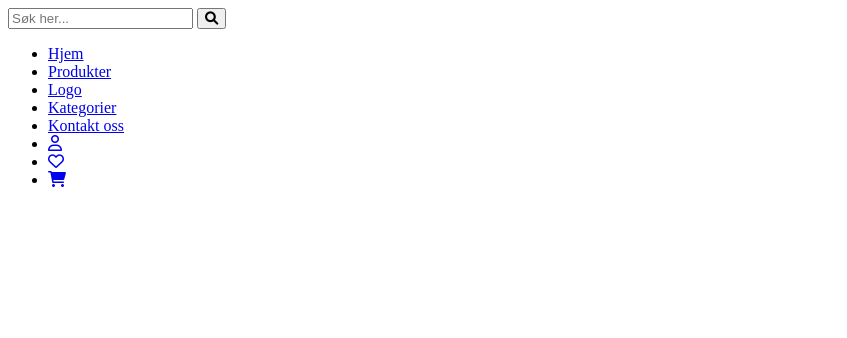
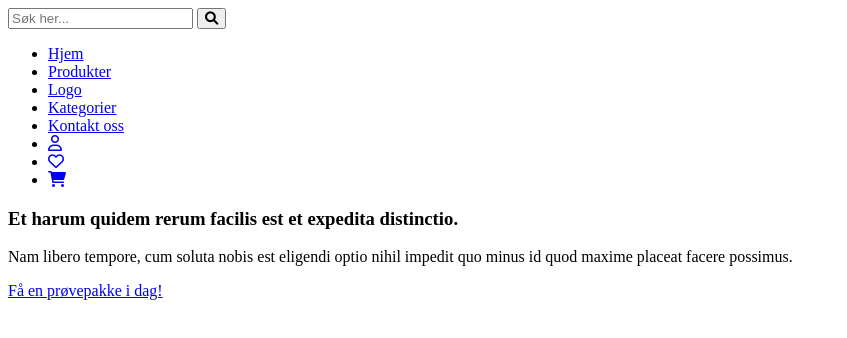
Before and after one commit to LfCrazyCat/eksamen_minstekrav, a plain HTML site: page index.html in a window 1280 px wide. Shown: the whole page, without its empty margins (0-847 px from the left). Drawn offline with Linux system fonts and the light colour scheme.

Commit message:
index.html
Har opprettet første seksjonen, som tar for seg den falske slideren. Jeg ønsker å gå for en høyere karakter, derfor er det gjort på denne måten.
Har laget en <article>-klasse inne i <section>-klassen. Samme tekst som finnes på kravet for E.

```diff
--- a/index.html
+++ b/index.html
@@ -35,8 +35,18 @@
       <li><a href="checkout.html"><i class="fa-solid fa-cart-shopping"></i></a></li>
     </ul>
   </nav>
+  <!-- Hovedinnholdet på siden er plassert under Main-->
+  <main>
+    <!-- Seksjonen som tar for seg den falske slideren -->
+     <!-- Ønsker å gå for en høyere karakterkrav, derfor har jeg satt inn den falske slideren med en gang selv om resultatet vil se noe annerledes ut-->
+     <section class="fake-banner">
+      <article class="slide">
+        <h1>Et harum quidem rerum facilis est et expedita distinctio.</h1>
+        <p>Nam libero tempore, cum soluta nobis est eligendi optio nihil impedit quo minus id quod maxime placeat facere possimus.</p>
+        <a href="#more-news" class="banner-link">Få en prøvepakke i dag!</a>
+      </article>
+     </section>
 
-  <main>
     <footer>
 
     </footer>
```
